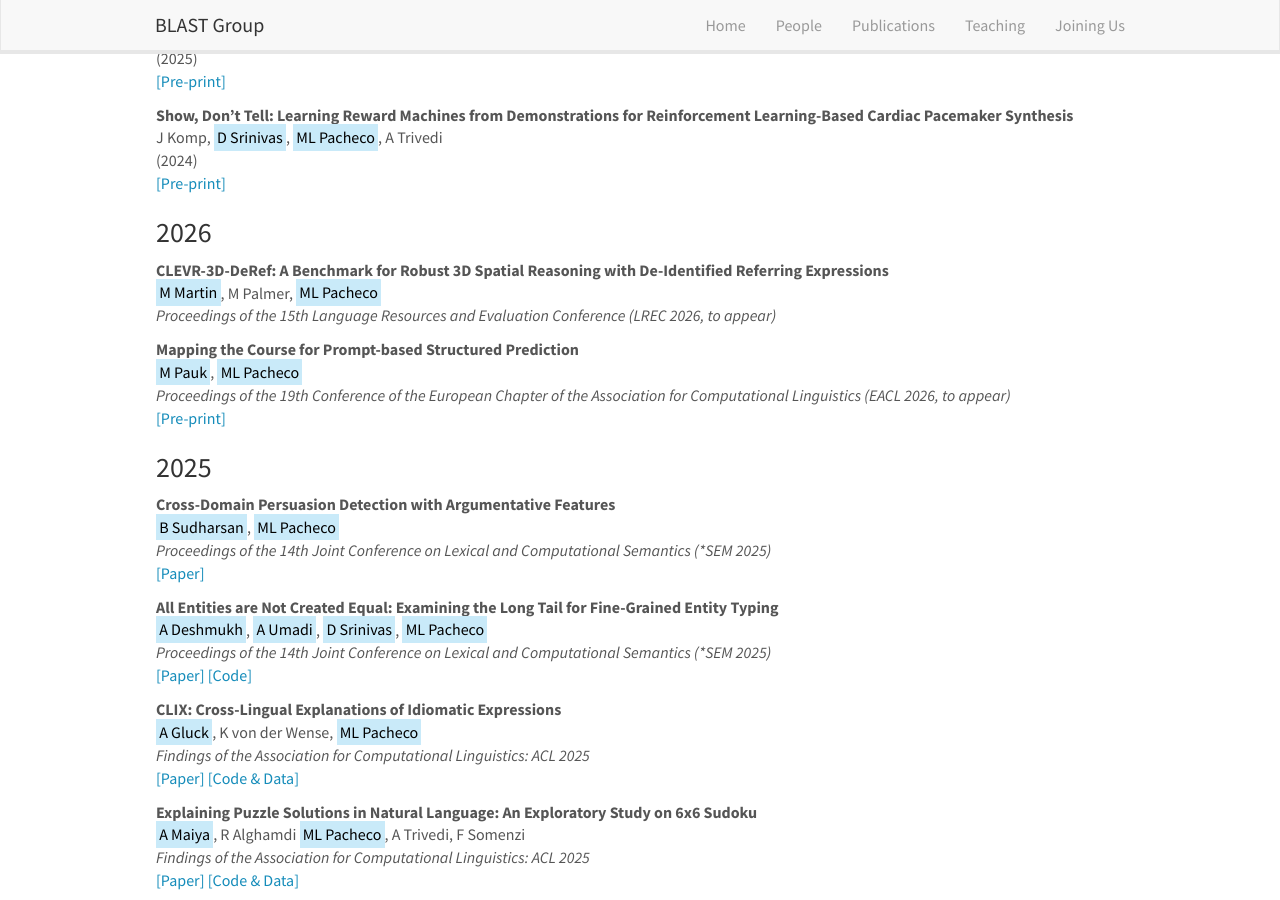
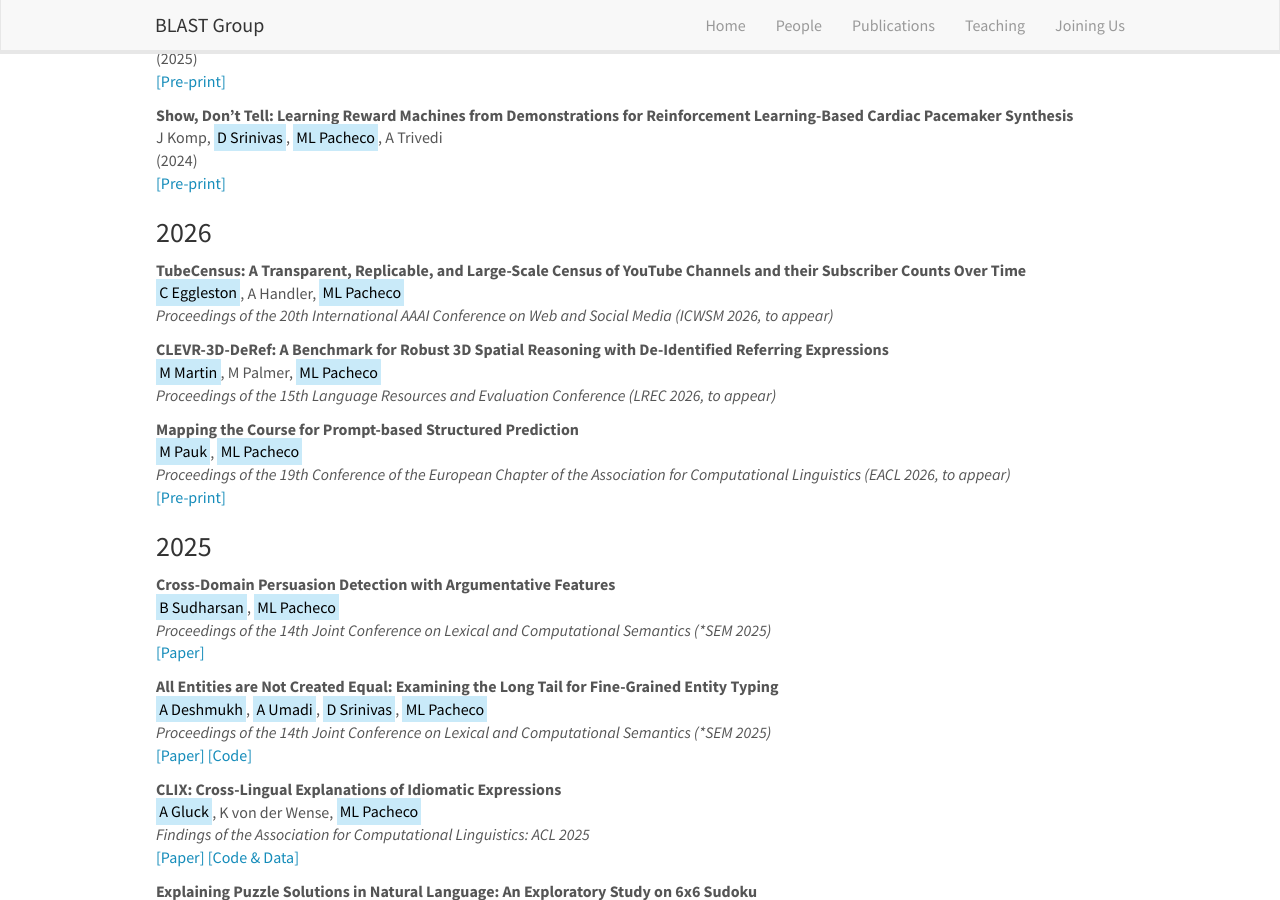
Before and after one commit to blast-cu/blast-cu.github.io, a Jekyll site: the page built from _pages/publications.md, in a window 1280 px wide and 900 px high, scrolled down 533 px. Built offline with Jekyll 4.4.1, drawn with Linux system fonts in a browser that asks for light colours; nearby versions of some CDN libraries.

Commit message:
Update publist_2026.yml

```diff
--- a/_data/publist_2026.yml
+++ b/_data/publist_2026.yml
@@ -1,3 +1,12 @@
+- title: "TubeCensus: A Transparent, Replicable, and Large-Scale Census of YouTube Channels and their Subscriber Counts Over Time"
+  authors: <mark>C Eggleston</mark>, A Handler, <mark>ML Pacheco</mark>
+  highlight: 0
+  venue: "Proceedings of the 20th International AAAI Conference on Web and Social Media (ICWSM 2026, to appear)"
+  link:
+    url:
+    display:
+  year: 2026
+
 - title: "CLEVR-3D-DeRef: A Benchmark for Robust 3D Spatial Reasoning with De-Identified Referring Expressions"
   authors: <mark>M Martin</mark>, M Palmer, <mark>ML Pacheco</mark>
   highlight: 0
```
